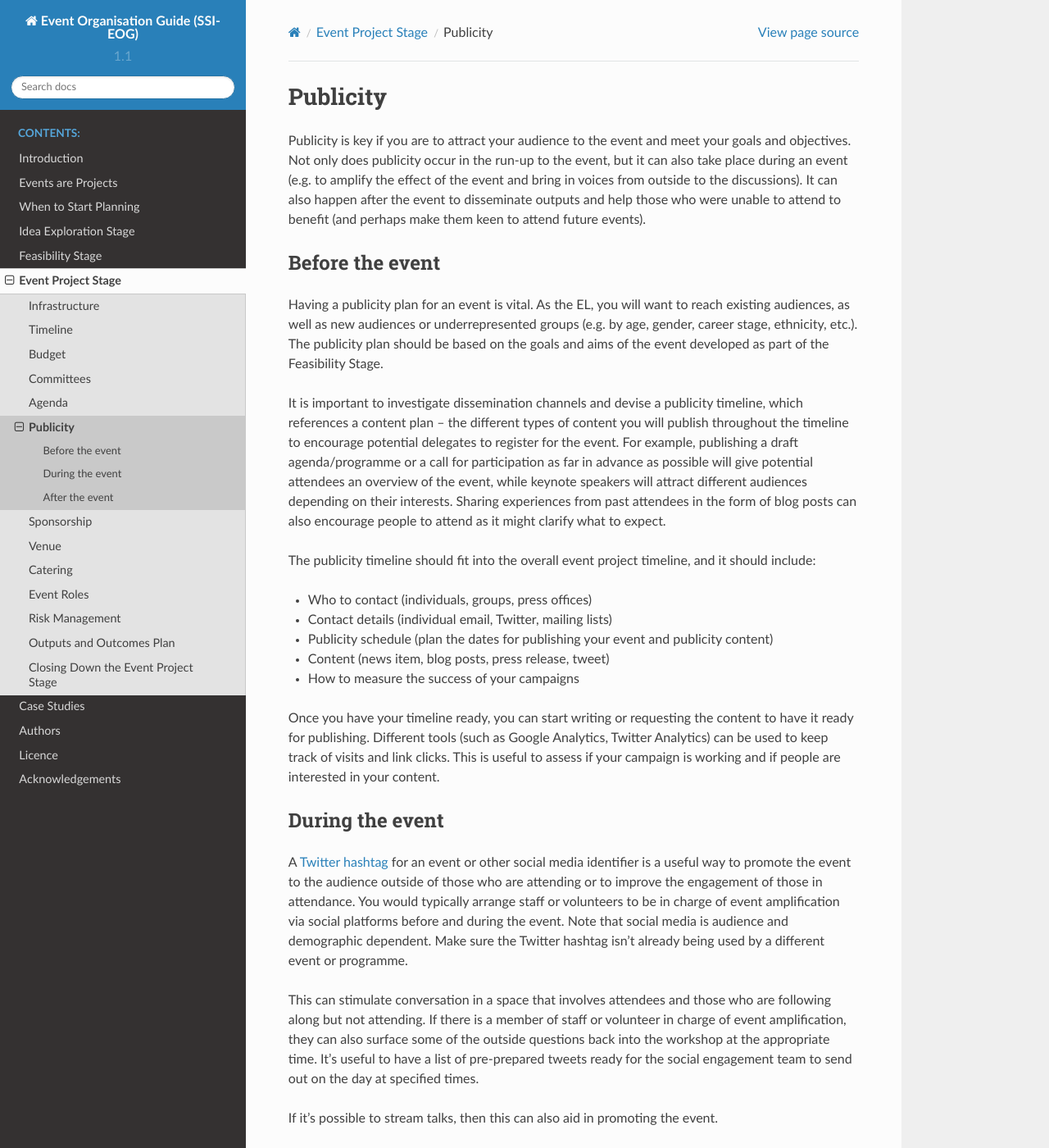
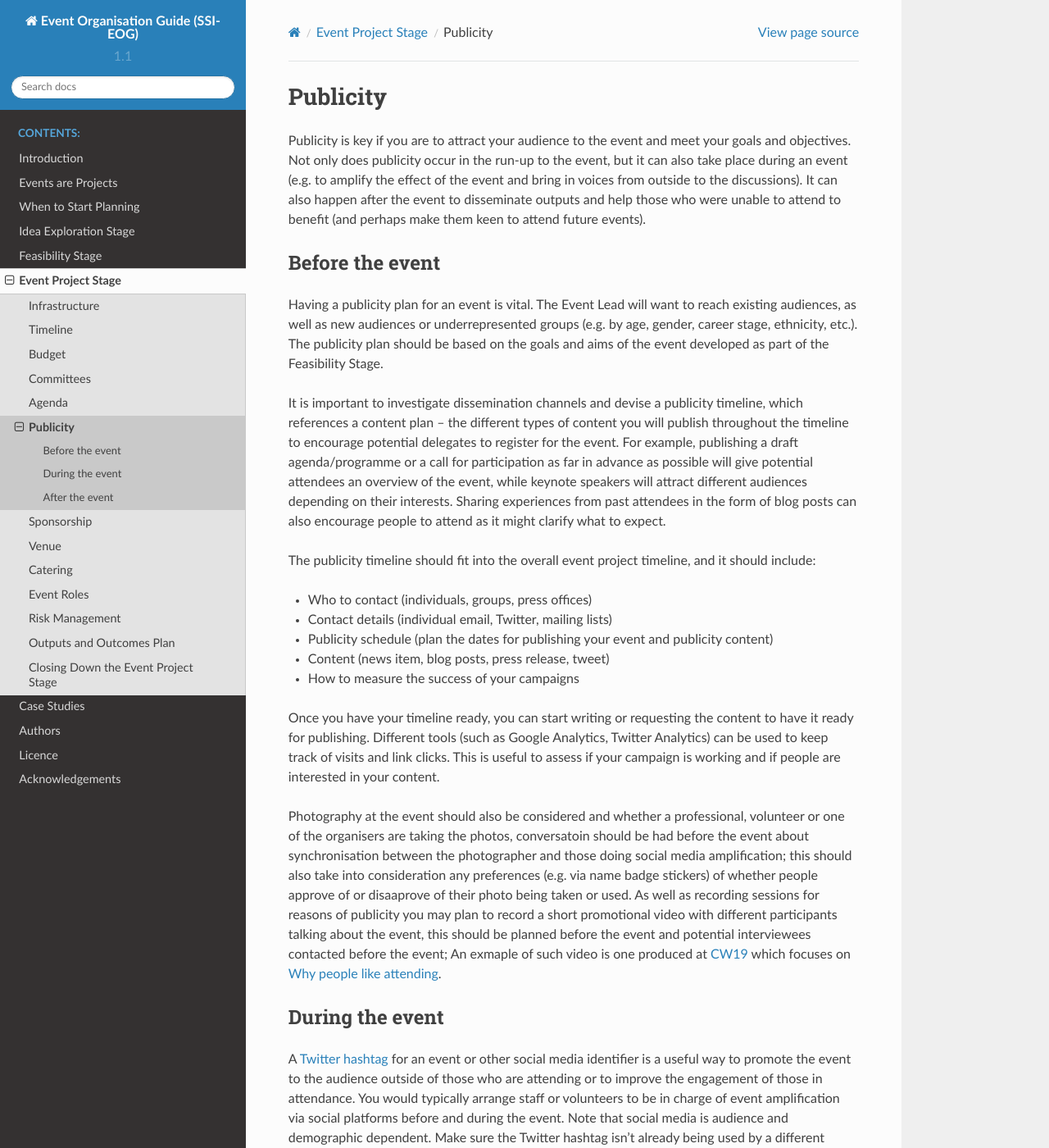
Before and after one commit to softwaresaved/event-organisation-guide, a Sphinx documentation site: the page built from docs/eog/eps-publicity.rst, in a window 1280 px wide and 1400 px high. Shown: the whole window at 82% size. Built offline with Sphinx 7.4.7 and the Read the Docs theme 2.0.0, drawn with Linux system fonts in a browser that asks for light colours; some of the changed text lies outside the part shown.

Commit message:
Update eps-publicity.rst
Updated based on #24

```diff
--- a/docs/eog/eps-publicity.rst
+++ b/docs/eog/eps-publicity.rst
@@ -8,7 +8,7 @@ Publicity is key if you are to attract your audience to the event and meet your
 Before the event
 ****************
 
-Having a publicity plan for an event is vital. As the EL, you will want to reach existing audiences, as well as new audiences or underrepresented groups (e.g. by age, gender, career stage, ethnicity, etc.). The publicity plan should be based on the goals and aims of the event developed as part of the Feasibility Stage.
+Having a publicity plan for an event is vital. The Event Lead will want to reach existing audiences, as well as new audiences or underrepresented groups (e.g. by age, gender, career stage, ethnicity, etc.). The publicity plan should be based on the goals and aims of the event developed as part of the Feasibility Stage.
 
 It is important to investigate dissemination channels and devise a publicity timeline, which references a content plan – the different types of content you will publish throughout the timeline to encourage potential delegates to register for the event. For example, publishing a draft agenda/programme or a call for participation as far in advance as possible will give potential attendees an overview of the event, while keynote speakers will attract different audiences depending on their interests. Sharing experiences from past attendees in the form of blog posts can also encourage people to attend as it might clarify what to expect.
 
@@ -22,6 +22,8 @@ The publicity timeline should fit into the overall event project timeline, and i
 
 Once you have your timeline ready, you can start writing or requesting the content to have it ready for publishing. Different tools (such as Google Analytics, Twitter Analytics) can be used to keep track of visits and link clicks. This is useful to assess if your campaign is working and if people are interested in your content.
 
+Photography at the event should also be considered and whether a professional, volunteer or one of the organisers are taking the photos, conversatoin should be had before the event about synchronisation between the photographer and those doing social media amplification; this should also take into consideration any preferences (e.g. via name badge stickers) of whether people approve of or disaaprove of their photo being taken or used. As well as recording sessions for reasons of publicity you may plan to record a short promotional video with different participants talking about the event, this should be planned before the event and potential interviewees contacted before the event; An exmaple of such video is one produced at `CW19 <https://www.software.ac.uk/cw19>`_ which focuses on `Why people like attending <https://www.youtube.com/watch?v=_olNuVusJzU>`_.
+
 During the event
 ****************
 
@@ -30,7 +32,7 @@ A `Twitter hashtag <https://journals.plos.org/ploscompbiol/article?id=10.1371/jo
 This can stimulate conversation in a space that involves attendees and those who are following along but not attending. If there is a member of staff or volunteer in charge of event amplification, they can also surface some of the outside questions back into the workshop at the appropriate time. It’s useful to have a list of
 pre-prepared tweets ready for the social engagement team to send out on the day at specified times.
 
-If it’s possible to stream talks, then this can also aid in promoting the event.
+If it’s possible to stream talks, then this can also aid in promoting the event. The official photography taking place should take into consideration any preference around photos being taken or used and the person handling the social media should have good communication with the photographer and access to photos as soon as possible (e.g. within minutes) for timely use. If you are producing promotional videos make sure there is a space where this can take place and participants are informed ahead of time and know what you will be asking them.
 
 After the event
 ***************
```
